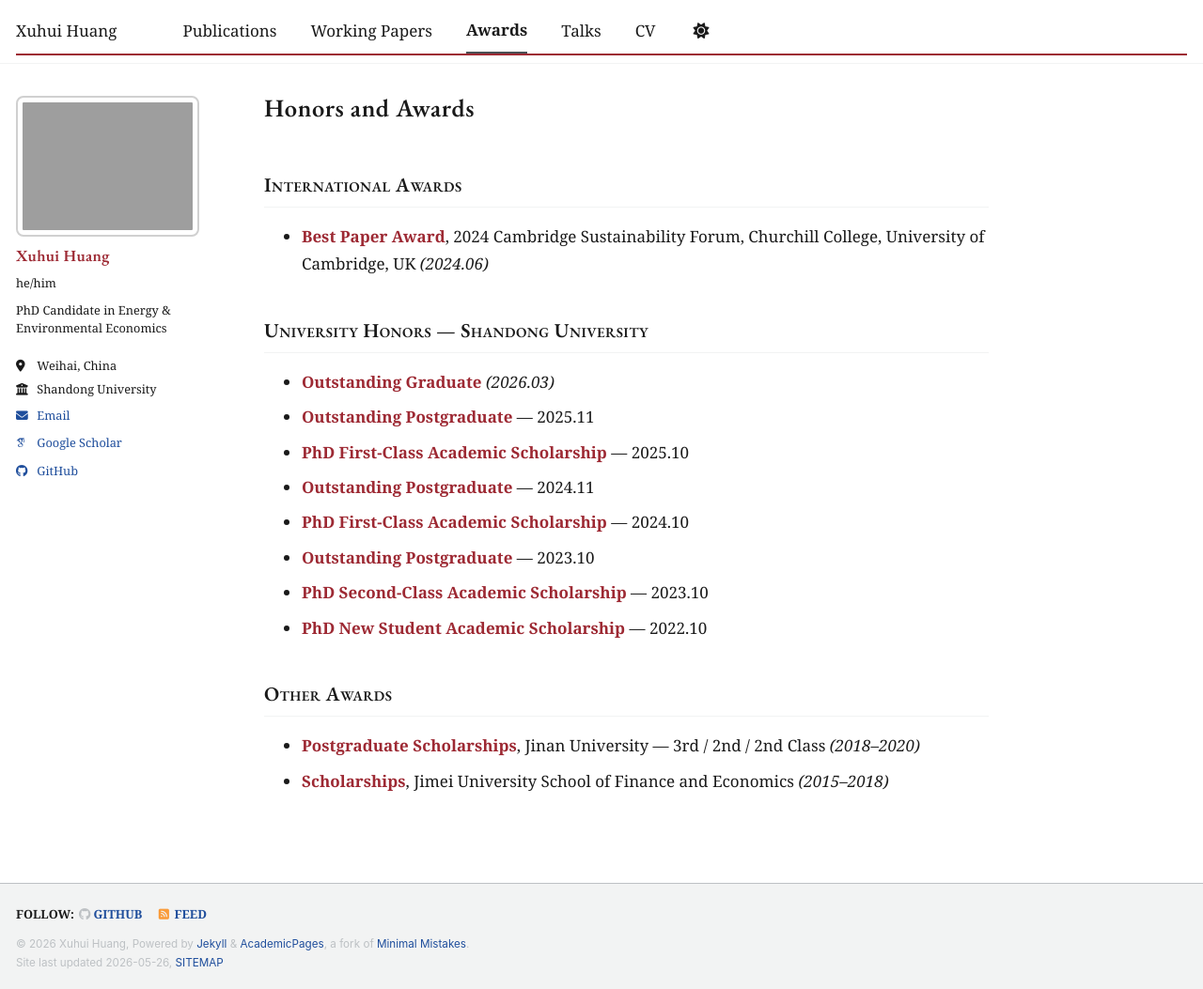
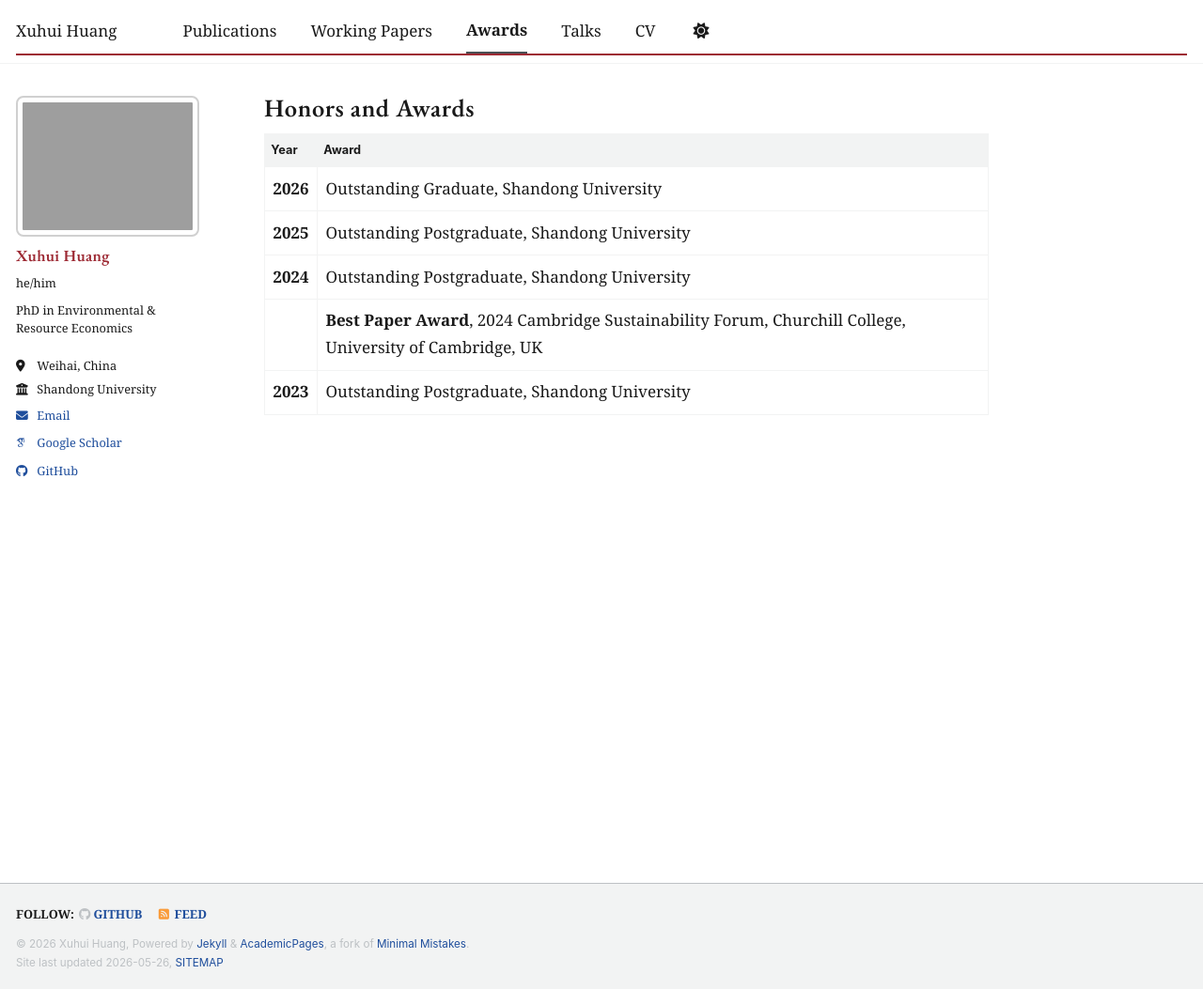
Before and after one commit to Xavier-hxh/Xavier-hxh.github.io, a Jekyll site: the page built from _pages/awards.md, in a window 1280 px wide and 1053 px high. Shown: the whole window at 94% size. Built offline with Jekyll 4.4.1, drawn with Linux system fonts in a browser that asks for light colours; some web fonts are replaced; a script bundle is joined from its source files by our own code; library files that are not in the unit come from our copies.

Commit message:
content: update About / Awards / Book Chapters per CV
- about.md: PhD (not candidate); rewrite intro paragraph (focus on
  industrial firms in China); align Research Interests with CV's
  4 specialization fields (Environmental and Resource Economics,
  Climate Change Economics, Productivity Analysis, Causal Inference & ML)
- _config.yml: bio "PhD in Environmental & Resource Economics"
- awards.md: trim to 4 years matching CV (Outstanding Graduate/Postgraduate
  + Cambridge Best Paper only)
- publications.html: Book Chapters now lists Zhang & Du as authors,
  links to Springer book page
- archive-single.html: hide date for working_papers, show target journal only
- images/profile.jpg: real photo (IMG_一寸白.jpg)

```diff
--- a/_config.yml
+++ b/_config.yml
@@ -12,7 +12,7 @@ site_theme               : "default" # The available themes options are "default
 title                    : "Xuhui Huang"
 title_separator          : "-"
 name                     : &name "Xuhui Huang"
-description              : &description "PhD Candidate in Energy and Environmental Economics, Shandong University"
+description              : &description "PhD in Environmental and Resource Economics, Shandong University"
 url                      : https://xavier-hxh.github.io
 baseurl                  : ""
 repository               : "Xavier-hxh/Xavier-hxh.github.io"
@@ -25,7 +25,7 @@ author:
   avatar           : "profile.jpg"
   name             : "Xuhui Huang"
   pronouns         : "he/him"
-  bio              : "PhD Candidate in Energy & Environmental Economics"
+  bio              : "PhD in Environmental & Resource Economics"
   location         : "Weihai, China"
   employer         : "Shandong University"
   uri              :
--- a/_includes/archive-single.html
+++ b/_includes/archive-single.html
@@ -42,6 +42,8 @@
           <p> {{ post.type }}, <i>{{ post.venue }}</i>, {{ post.date | default: "1900-01-01" | date: "%Y" }} </p>
         {% elsif post.collection == 'publications' %}
           <p>Published in <i>{{ post.venue }}</i>, {{ post.date | default: "1900-01-01" | date: "%Y" }} </p>
+        {% elsif post.collection == 'working_papers' %}
+          {% if post.venue %}<p>Target journal: <i>{{ post.venue }}</i></p>{% endif %}
         {% elsif post.date %}
          <p class="page__date"><strong><i class="fa fa-fw fa-calendar" aria-hidden="true"></i> {{ site.data.ui-text[site.locale].date_label | default: "Published:" }}</strong> <time datetime="{{ post.date | default: "1900-01-01" | date_to_xmlschema }}">{{ post.date | default: "1900-01-01" | date: "%B %d, %Y" }}</time></p>
         {% endif %}
--- a/_pages/awards.md
+++ b/_pages/awards.md
@@ -5,22 +5,10 @@ permalink: /awards/
 author_profile: true
 ---
 
-## International Awards
-
-- **Best Paper Award**, 2024 Cambridge Sustainability Forum, Churchill College, University of Cambridge, UK *(2024.06)*
-
-## University Honors — Shandong University
-
-- **Outstanding Graduate** *(2026.03)*
-- **Outstanding Postgraduate** — 2025.11
-- **PhD First-Class Academic Scholarship** — 2025.10
-- **Outstanding Postgraduate** — 2024.11
-- **PhD First-Class Academic Scholarship** — 2024.10
-- **Outstanding Postgraduate** — 2023.10
-- **PhD Second-Class Academic Scholarship** — 2023.10
-- **PhD New Student Academic Scholarship** — 2022.10
-
-## Other Awards
-
-- **Postgraduate Scholarships**, Jinan University — 3rd / 2nd / 2nd Class *(2018–2020)*
-- **Scholarships**, Jimei University School of Finance and Economics *(2015–2018)*
+| Year | Award |
+|:-----|:------|
+| **2026** | Outstanding Graduate, Shandong University |
+| **2025** | Outstanding Postgraduate, Shandong University |
+| **2024** | Outstanding Postgraduate, Shandong University |
+|          | **Best Paper Award**, 2024 Cambridge Sustainability Forum, Churchill College, University of Cambridge, UK |
+| **2023** | Outstanding Postgraduate, Shandong University |
--- a/_pages/publications.html
+++ b/_pages/publications.html
@@ -20,4 +20,4 @@ author_profile: true
 
 <h2 id="book-chapters">Book Chapters</h2>
 
-<p><strong>Xuhui Huang</strong> (Contributor). <em>Efficiency and Productivity Analysis for Sustainability: Theory, Application and Programming</em>, by <a href="https://aais.wh.sdu.edu.cn/info/1008/1229.htm">Ning Zhang</a> and Kerui Du. Chapters 10–12.</p>
+<p><a href="https://aais.wh.sdu.edu.cn/info/1008/1229.htm">Ning Zhang</a> and Kerui Du. (2026) <a href="https://link.springer.com/book/10.1007/978-981-95-4731-9">Efficiency and Productivity Analysis for Sustainability: Theory, Application and Programming</a>, Springer. (Contributed to writing Chapters 10–12).</p>
```
Also changed, not shown: _pages/about.md (+6 -6 lines), 1 other file.
